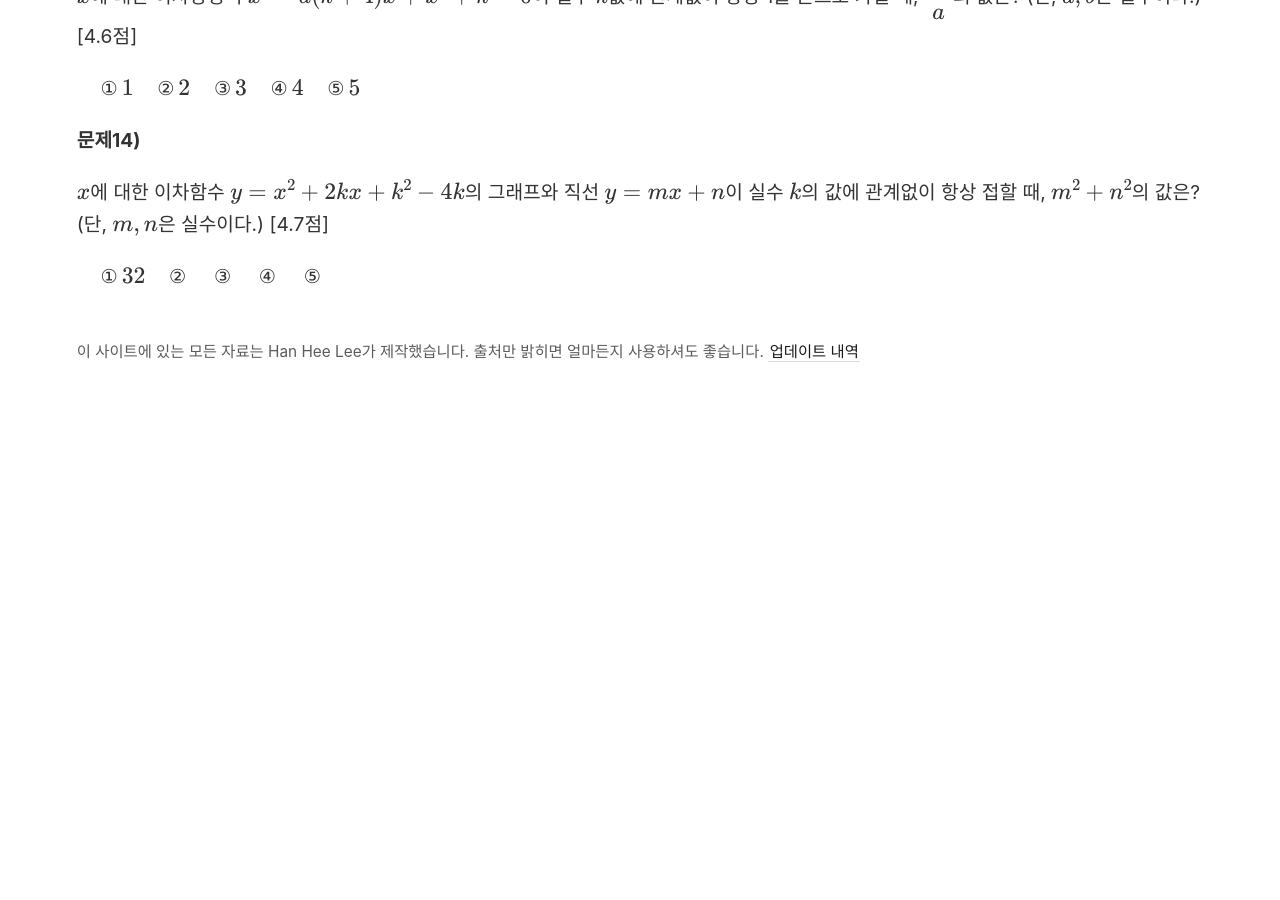
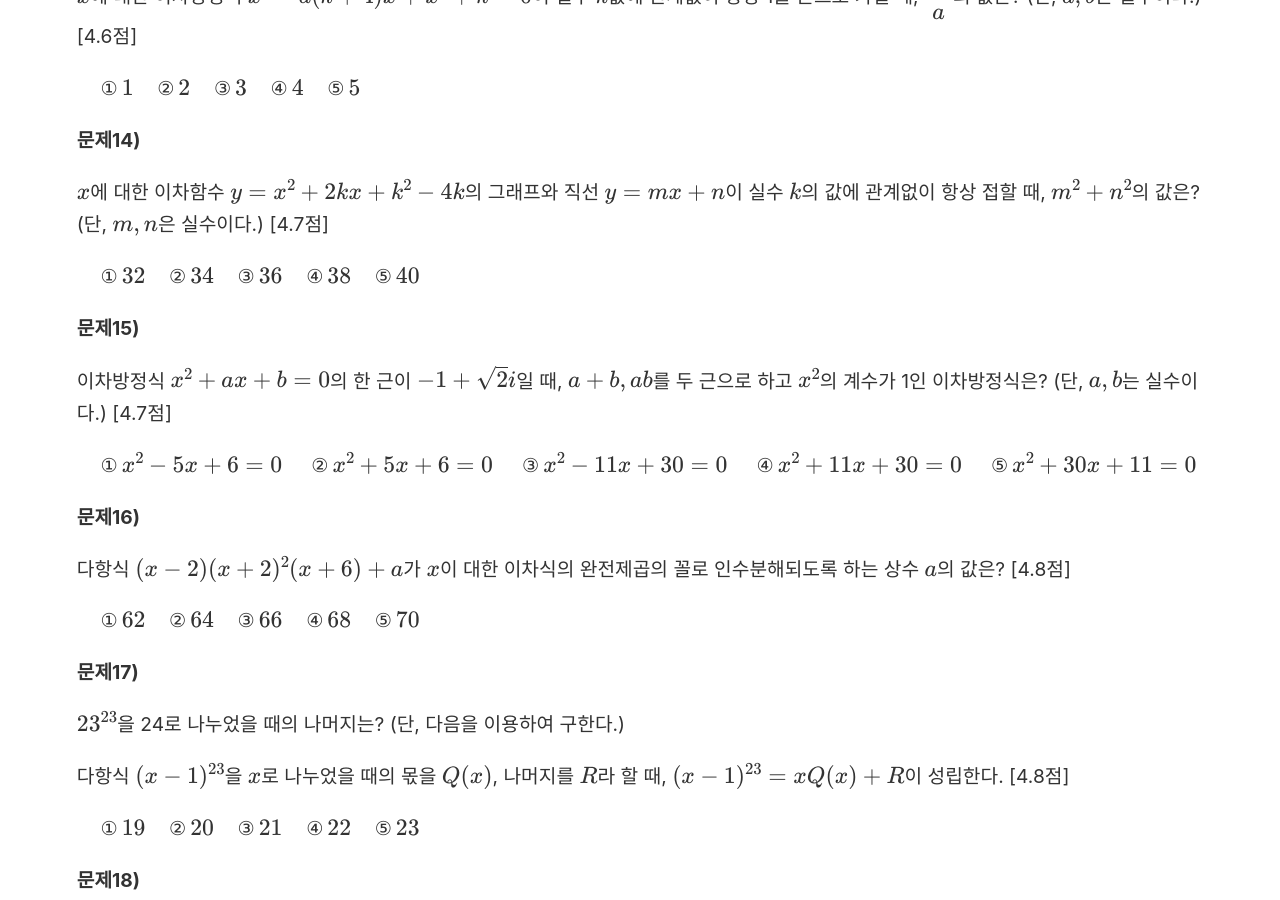
Before and after one commit to gwandae/test, a Jekyll site: the page built from 2024 배방 고1 1차고사.md, in a window 1280 px wide and 900 px high, scrolled down 2561 px. Built offline with Jekyll 4.4.1, drawn with Linux system fonts in a browser that asks for light colours; formulas are drawn with MathJax 3; before the commit the page ends 2993 px from its top, so only the background shows below that; some of the changed text lies outside the part shown.

Commit message:
Update 2024 배방 고1 1차고사.md

```diff
--- a/2024 배방 고1 1차고사.md
+++ b/2024 배방 고1 1차고사.md
@@ -167,8 +167,108 @@ $
 $x$에 대한 이차함수 $y=x^2+2kx+k^2-4k$의 그래프와 직선 $y=mx+n$이 실수 $k$의 값에 관계없이 항상 접할 때, $m^2+n^2$의 값은? (단, $m, n$은 실수이다.) [4.7점]
 
 $\quad ①\, 32
-\quad ②\,
-\quad ③\,
-\quad ④\,
-\quad ⑤\,
+\quad ②\, 34
+\quad ③\, 36
+\quad ④\, 38
+\quad ⑤\, 40
 $
+
+**문제15)**
+
+이차방정식 $x^2+ax+b=0$의 한 근이 $-1+\sqrt2i$일 때, $a+b, ab$를 두 근으로 하고 $x^2$의 계수가 1인 이차방정식은? (단, $a, b$는 실수이다.) [4.7점]
+
+$\quad ①\, x^2-5x+6=0
+$
+$\quad ②\, x^2+5x+6=0
+$
+$\quad ③\, x^2-11x+30=0
+$
+$\quad ④\, x^2+11x+30=0
+$
+$\quad ⑤\, x^2+30x+11=0
+$
+
+**문제16)**
+
+다항식 $(x-2)(x+2)^2(x+6)+a$가 $x$이 대한 이차식의 완전제곱의 꼴로 인수분해되도록 하는 상수 $a$의 값은? [4.8점]
+
+$\quad ①\, 62
+\quad ②\, 64
+\quad ③\, 66
+\quad ④\, 68
+\quad ⑤\, 70
+$
+
+**문제17)**
+
+$23^{23}$을 24로 나누었을 때의 나머지는? (단, 다음을 이용하여 구한다.)
+
+다항식 $(x-1)^{23}$을 $x$로 나누었을 때의 몫을 $Q(x)$, 나머지를 $R$라 할 때, $(x-1)^{23}=xQ(x)+R$이 성립한다. [4.8점]
+
+$\quad ①\, 19
+\quad ②\, 20
+\quad ③\, 21
+\quad ④\, 22
+\quad ⑤\, 23
+$
+
+**문제18)**
+
+$\sqrt b \sqrtc=-\sqrt{bc}$, $\dfrac{\sqrt a}{ \sqrt b}=-\sqrt{\dfrac{a}{b}}$를 만족시키는 0이 아닌 세 실수 $a, b, c$에 대하여 $\sqrt{(x+c)^2}+\lvert c-a\rvert+\lvert a-c-b\rvert$을 기는 간단히 하면? [4.9점]
+
+$\quad ①\, 2a-c
+\quad ②\, -2b-c
+\quad ③\, 2b+c
+\quad ④\, a+b-c
+\quad ⑤\, 2a-2b-3c
+$
+
+**문제19)**
+
+$x=2+\dfrac{\sqrt2}{2}i$일 때, $2x^2-8x$의 값을 $a$, $2x^4-4x^3-x^2+2x+1$의 값을 $b$라 하자. $a+b$의 값은? (단, $i=\sqrt{-1}$이다.) [4.9점]
+
+$\quad ①\, -19+4\sqrt 2 i
+\quad ②\, -17+4\sqrt2i
+\quad ③\, -15+4\sqrt2i
+\quad ④\, -13+4\sqrt2i
+\quad ⑤\, -11+4\sqrt2i
+$
+
+**문제20)**
+
+두 복소수 $z, \overline{z}$에 대하여 $z\overline{z}=1$이고 $iz=-z^2$일 때, $<$보기$>$에서 옳은 것만을 있는 대로 고른 것은? (단, $i=\sqrt{-1}$이고, $\overline{z}$는 $z$의 켤레복소수이다.) [4.9점]
+
+ㄱ. $\dfrac{\overline{z}}{z}+\dfrac{z}{\overline{z}}=-2$
+
+ㄴ. $\overline{z}+\overline{z}^2+\overline{z}^3+\cdots+\overline{z}^9+\overline{z}^{10}=1-i$
+
+ㄷ. $z+2z^2+3z^3+4z^4+\cdots+17z^{17}18z^{18}=-10-9i$
+
+$\quad ①\, ㄱ
+\quad ②\, ㄴ
+\quad ③\, ㄱ,ㄴ
+\quad ④\, ㄱ,ㄷ
+\quad ⑤\, ㄱ,ㄴ,
+$
+
+**단답1)**
+
+두 다항식 $f(x), g(x)$가 모든 실수 $x$에 대하여 다음 조건을 만족시킨다.
+
+(가) $\lbrace f(x)\rbrace^2+(x+1)^2=2(x+1)f(x)$
+
+(나) 다항식 $x^4+x^2$을 $x^2+f(x)$로 나누었을 때의 몫은 $g(x)$이고 나머지는 $-1$이다.
+
+다항식 $x^4+ax^3+bx^2+cx+6$는 $f(x)$를 인수로 가지고
+
+다항식 $x^3+ax^2+bx+2$는 $g(x)$를 인수로 가질 때, $a^2+b^2+c^2$의 값을 구하시오. (단, $a, b, c$는 상수이다.) [5.0점]
+
+**단답2)**
+
+$a>1$인 실수 $a$에 대하여 두 이차함수 $f(x), g(x)$를
+
+$f(x)=(x-1)^2+a+6$, $g(x)=(x-2a-1)^2-3(x-2)$
+
+라 하자. 이차함수 $y=f(x)$의 그래프와 이차함수 $y=g(x)$의 그래프는 오직 한 점에서만 만나고, 그 점의 $x$좌표는 $a$이다.
+
+이차함수 $y=g(x)$의 그래프가 $x$축과 한 점에서 만날 때, 실수 $t$에 대하여 직선 $y=(a-1)x+t$와 이차함수 $y=f(x)$의 그래프가 한 점에서 만나도록 하는 $t$의 값을 $p$, 직선 $y=(a-1)x+t$와 이차함수 $y=g(x)$의 그래프가 한 점에서 만나도록 하는 $t$의 값을 $q$라 하자. 이때, $p-q+f(a)$의 값을 구하시오. (단, $p, q$는 상수이다.) [5.0점]
```
